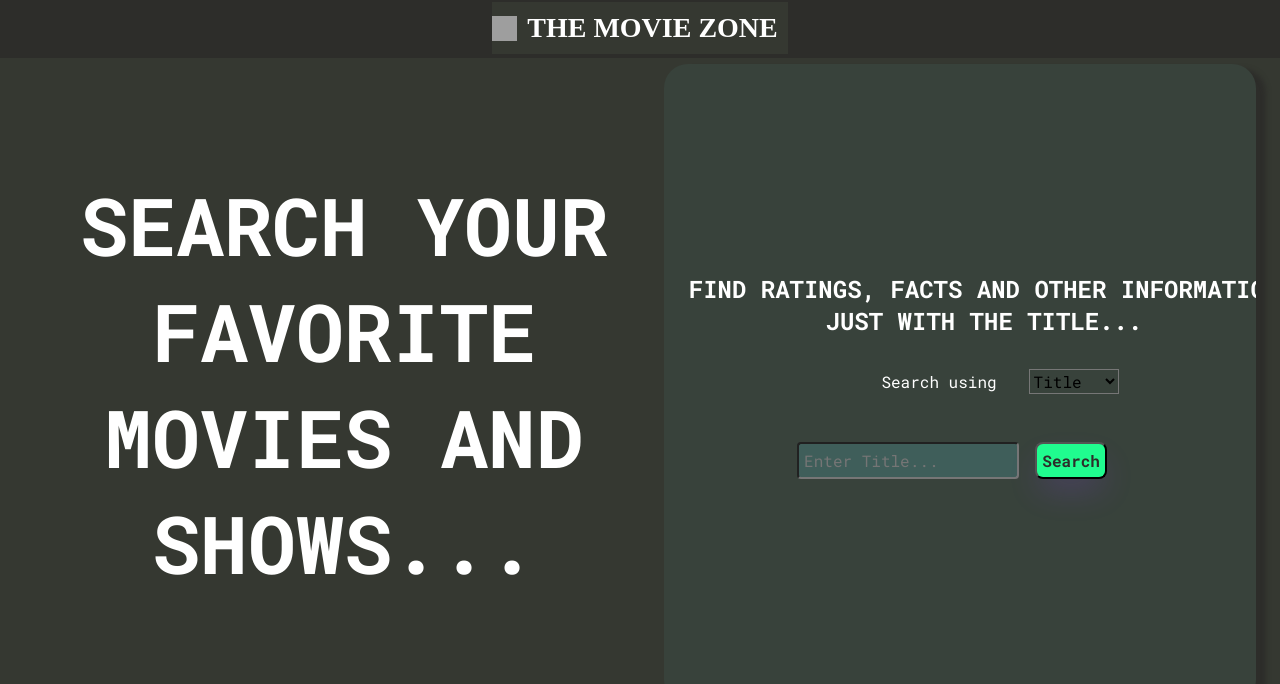
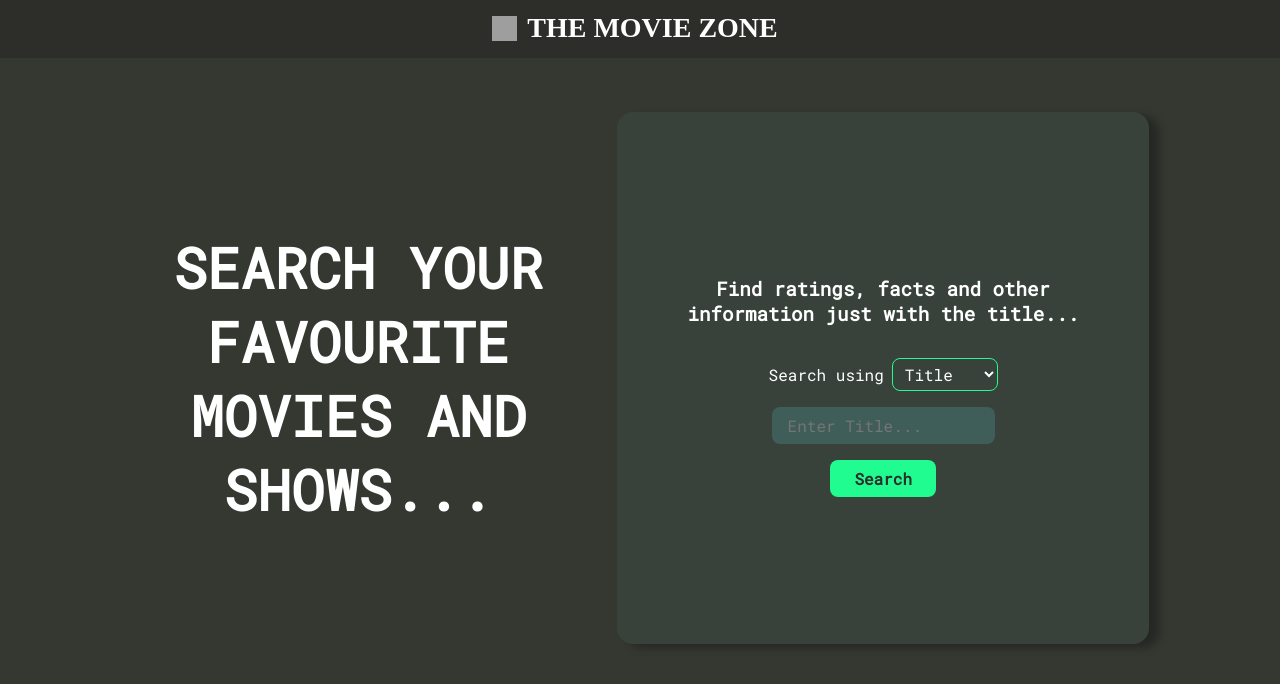
Before and after one commit to Abhinay-c/the-movie-zone, an Angular app: page / in a window 1280 px wide. Shown: the top 684 px of the page. Built offline with nearby package versions, Linux system fonts and the light colour scheme; grey boxes are pictures that could not be loaded.

Commit message:
Update search-page style

```diff
--- a/src/app/components/details/details.html
+++ b/src/app/components/details/details.html
@@ -1,7 +1,9 @@
-<div class="image">
-    <img src="{{movie.Poster}}" alt="">
+<div class="details">
+    <div class="details-image">
+        <img src="{{movie.Poster}}" alt="Poster is not available">
     </div>
-<p>{{movie.Title}}
+    <div class="details-text">
+    {{movie.Title}}
     {{movie.Year}}
     {{movie.Rated}}
     {{movie.Released}}
@@ -24,4 +26,5 @@
     {{movie.Production}}
     {{movie.Website}}
     {{movie.Response}}
-</p>
+    </div>
+</div>
--- a/src/app/components/details/details.scss
+++ b/src/app/components/details/details.scss
@@ -0,0 +1,22 @@
+.details {
+    display: flex;
+    height: 90vh;
+
+    &-image{
+        flex: 1;
+        padding: 16px;
+        box-sizing: border-box;
+        background-color: #f0f0f0;
+        display: flex;
+        justify-content: center;
+        align-items: center;
+        height: 90vh;
+        width: 100%;
+    }
+    &-text{
+        flex: 2;
+        padding: 16px;
+        box-sizing: border-box;
+        background-color: #d0d0d0;
+    }
+}
--- a/src/app/components/navbar/navbar.scss
+++ b/src/app/components/navbar/navbar.scss
@@ -17,6 +17,8 @@ body{
         display: flex;
         align-items: center;
         justify-content: center;
+        background-color: #2D2D2A;
+
     }
     &-logo-img{
         width: 25px;
@@ -30,4 +32,5 @@ body{
     font-weight: bold;
     text-transform: uppercase;
     margin: 10px;
+    background-color: #2D2D2A;
 }
--- a/src/app/components/search-page/search-page.html
+++ b/src/app/components/search-page/search-page.html
@@ -1,6 +1,6 @@
 <div class="search-page">
     <div class="search-page-header">
-        <h1>Search your favorite Movies and shows...</h1>
+        <h1>Search your favourite Movies and shows...</h1>
     </div>
     <div class="search-page-input">
 
--- a/src/app/components/search-page/search-page.scss
+++ b/src/app/components/search-page/search-page.scss
@@ -1,180 +1,152 @@
-@import url('https://fonts.googleapis.com/css2?family=Roboto+Mono:ital,wght@0,100..700;1,100..700&display=swap');
-.search-page{
-    margin: 1rem;
-    padding: 0px;
+@import url("https://fonts.googleapis.com/css2?family=Roboto+Mono");
+
+$bg-dark: #353831;
+$bg-medium: #38423b;
+$bg-input: #3f5e5a;
+$accent: #20fc8f;
+$hover-accent: #a4c3b2;
+$text-light: #ffffff;
+$text-dark: #2d2d2a;
+$shadow: rgba(0, 0, 0, 0.3) 10px 4px 8px;
+
+.search-page {
     display: flex;
-    flex-direction: row;
+    justify-content: center;
     align-items: center;
-    justify-content: center;
-    white-space: wrap;
+    gap: 2rem;
+    padding: 2rem;
+    flex-wrap: wrap;
+    margin: 2rem;
 
-    &-header{
+    &-header {
+        background-color: $bg-dark;
+        color: $text-light;
+        width: clamp(300px, 40%, 500px);
+        aspect-ratio: 1 / 1;
+        display: flex;
         align-items: center;
-        width: 40rem;
-        height: 40rem;
-        display: flex;
         justify-content: center;
-        background-color: #353831;
-        color: white;
-        h1{
-            width: 40rem;
-            text-align: center;
-            font-weight: 1000;
-            font-size: 5rem;
+        text-align: center;
+        border-radius: 1rem;
+        // box-shadow: $shadow;
+
+        h1 {
+            font-family: "Roboto Mono", monospace;
+            font-weight: 800;
+            font-size: clamp(2rem, 5vw, 3.5rem);
+            padding: 1rem;
             text-transform: uppercase;
-            font-family: 'Roboto Mono';
         }
     }
-    &-input{
-        border-radius: 1.5rem;
-        align-items: stretch;
+
+    &-input {
+        background-color: $bg-medium;
+        color: $text-light;
+        width: clamp(500px, 40%, 500px);
+        aspect-ratio: 1 / 1;
+        border-radius: 1rem;
+        box-shadow: $shadow;
+        display: flex;
         flex-direction: column;
-        width: 40rem;
-        height: 40rem;
-        display: flex;
         justify-content: center;
-        background-color: #38423B;
-        color: white;
-        overflow: hidden;
-        box-shadow: 10px 5px 5px #2D2D2A;
+        align-items: center;
+        padding: 1rem;
 
-        &-subtitle{
-            width: 40rem;
+        &-subtitle {
+            font-family: "Roboto Mono", monospace;
+            font-weight: 600;
+            font-size: 1.2rem;
             text-align: center;
-            font-weight: 800;
-            font-size: 1.5rem;
-            text-transform: uppercase;
-            font-family: 'Roboto Mono';
-            background-color: #38423B;
+            padding: 1rem;
+            background-color: $bg-medium;
         }
 
-        &-type{
-            margin: 1rem;
-            width: 40rem;
+        &-type {
             display: flex;
             align-items: center;
-            justify-content: center;
-            background-color: #38423B;
+            gap: 0.5rem;
+            margin: 1rem 0;
+            background-color: $bg-medium;
 
-            label{
-                margin: 1rem;
-                font-family: 'Roboto Mono';
+            label, select {
+                font-family: "Roboto Mono", monospace;
                 font-size: 1rem;
-                background-color: #38423B;
+                background-color: $bg-medium;
             }
-            select{
-                margin: 1rem;
-                font-family: 'Roboto Mono';
-                font-size: 1rem;
-                background-color: #38423B;
-            }
-            option{
-                margin: 1rem;
-                font-family: 'Roboto Mono';
-                font-size: 1rem;
-                background-color: #fff;
-            }
-            select, ::picker(select) {
-                appearance: base-select;
+
+            select {
+                background-color: $bg-medium;
+                color: $text-light;
+                border: 1px solid $accent;
+                border-radius: 0.5rem;
+                padding: 0.25rem 0.5rem;
+                cursor: pointer;
+
+                &:focus {
+                    outline: 2px solid $accent;
+                }
             }
         }
 
-        &-form{
-            margin: 1rem;
-            font-size: 1rem;
-            justify-content: center;
-            display: flex;
-            background-color: #38423B;
-            form{
-                background-color: #38423B;
-                input{
-                    font-family: 'Roboto Mono';
-                    padding: 0.35rem;
+        &-form {
+            form {
+                display: flex;
+                flex-direction: column;
+                align-items: center;
+                gap: 1rem;
+                background-color: $bg-medium;
+
+                input {
+                    font-family: "Roboto Mono", monospace;
                     font-size: 1rem;
-                    border-radius: 0.25em;
-                    // border: outset #a370f0;
-                    background-color: #3F5E5A;
-                    color: white;
+                    padding: 0.5rem 1rem;
+                    border: none;
+                    border-radius: 0.5rem;
+                    background-color: $bg-input;
+                    color: $text-light;
+                    width: 80%;
+
+                    &:focus {
+                        outline: 2px solid $accent;
+                        background-color: darken($bg-input, 5%);
+                    }
                 }
-                input:focus{
-                    border-color: #20FC8F;
+
+                button {
+                    font-family: "Roboto Mono", monospace;
+                    font-weight: 700;
+                    font-size: 1rem;
+                    background-color: $accent;
+                    color: $text-dark;
+                    border: none;
+                    border-radius: 0.5rem;
+                    padding: 0.5rem 1.5rem;
+                    cursor: pointer;
+                    transition: background-color 0.2s, transform 0.1s;
+
+                    &:hover {
+                        background-color: $hover-accent;
+                        transform: translateY(-2px);
+                    }
+
+                    &:active {
+                        transform: scale(0.98);
+                    }
                 }
-                button{
-                    font-size: 1rem;
-                    font-family: 'Roboto Mono';
-                    // background-image: linear-gradient(144deg, #af40ff, #5b42f3 50%, #00ddeb);
-                    background-color: #20FC8F;
-                    box-shadow: rgba(151, 65, 252, 0.2) 0 1rem 2rem -0.3rem;
-                    color: #2D2D2A;
-                    font-weight: 800;
-                    padding: 0.35rem;
-                    border-radius: 0.5em;
-                    margin: 0 1rem 0 1rem;
-                    cursor: pointer;
-                    transition: all 0.1s;
-                }
-                button:hover{
-                    color: #2D2D2A;
-                    background: #A4C3B2;
-                    border-width: 0.1rem;
-                    font-weight: 800;
-                    border-color: #CCE3DE;
-                }
-                // button{
-                //     margin: 1rem;
-                //     align-items: center;
-                //     background-image: linear-gradient(144deg, #af40ff, #5b42f3 50%, #00ddeb);
-                //     border: 0;
-                //     border-radius: 0.5rem;
-                //     box-shadow: rgba(151, 65, 252, 0.2) 0 1rem 2rem -0.3rem;
-                //     box-sizing: border-box;
-                //     color: #ffffff;
-                //     // display: flex;
-                //     font-size: 1rem;
-                //     // justify-content: center;
-                //     line-height: 1em;
-                //     padding: 0.5rem;
-                //     text-decoration: none;
-                //     user-select: none;
-                //     -webkit-user-select: none;
-                //     touch-action: manipulation;
-                //     white-space: nowrap;
-                //     cursor: pointer;
-                //     transition: all 0.3s;
-                // }
-                // button:active, button:hover {
-                //     outline: 0;
-                // }
-                // button span{
-                //     background-color: rgb(5, 6, 45);
-                //     padding: 0.4rem 1rem;
-                //     border-radius: 6px;
-                //     transition: 300ms;
-                // }
-                // button:hover span {
-                //     background: none;
-                // }
-
-                // button:active {
-                //     transform: scale(0.9);
-                // }
             }
         }
-
     }
 }
 
-@media screen and (max-width: 1240px) {
-    .search-page{
+@media (max-width: 768px) {
+    .search-page {
         flex-direction: column;
-        &-header{
-            height: 15rem;
-            margin: 5rem;
-        }
-        &-input{
-            align-items: stretch;
-            justify-content: center;
-            height: 15rem;
+
+        &-header,
+        &-input {
+            width: 90%;
+            aspect-ratio: unset;
+            height: auto;
         }
     }
 }
```
Lines whose indentation alone changed are shown as unchanged.
